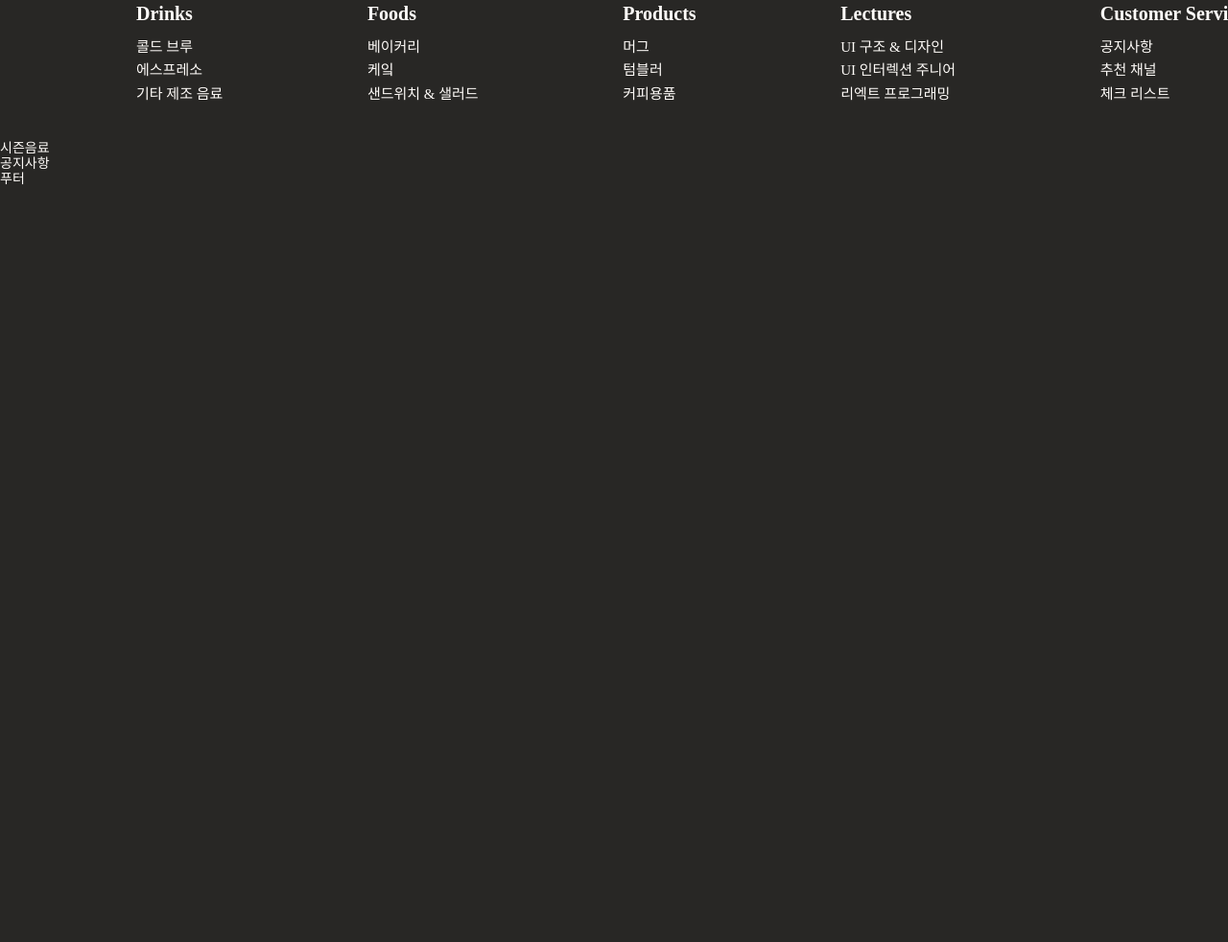
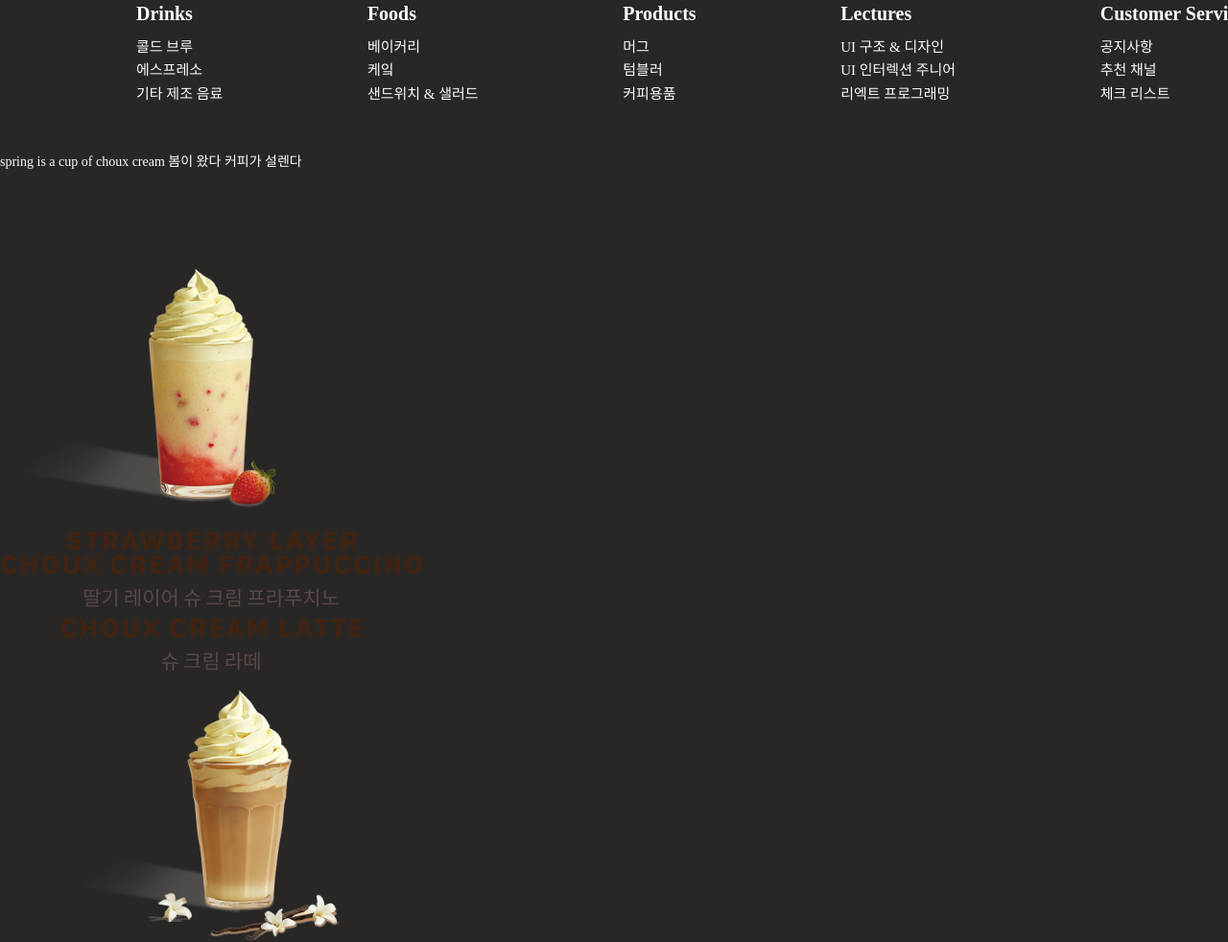
Before and after one commit to JOOMIOK/cafeW2020, a website built with Parcel: page src/index.html in a window 1280 px wide. Shown: the part 125-1107 px from the top of the page at 96% size. Before the commit the page ends 800 px from the top, so only its background shows below. Built offline with nearby package versions, Linux system fonts and the light colour scheme; a web font is replaced by a local one.

Commit message:
시즌음료 마크업

```diff
--- a/src/index.html
+++ b/src/index.html
@@ -101,7 +101,30 @@
             <main class="main">
                 <div class="layout-full season-container">
                     <div class="layout-width">
-                        <section class="season">시즌음료</section>
+                      <section class="season">
+
+                        <h2 class="a11y-hidden">시즌 음료</h2>
+                        <p class="season__description">
+                          <span class="season__description-text1">spring is a cup</span>
+                          <span class="season__description-text2 season-bar"><span>of</span></span>
+                          <span class="season__description-text3">choux</span>
+                          <span class="season__description-text4">cream</span>
+                          <span class="season__description-text5">봄이 왔다 커피가 설렌다</span>
+                        </p>
+                        <ul class="season__beverage-list">
+                          <li class="season__beverage-item">
+                            <img src="./images/beverage1.png" srcset="./images/beverage1@2x.png 2x" alt="strawberry layer - choux cream frappuccino(딸기 레이어 슈 크림 프라푸치노)">
+                          </li>
+                          <li class="season__beverage-item">
+                            <img src="./images/beverage2.png" srcset="./images/beverage2@2x.png 2x" alt="choux cream latte(슈 크림 라떼)">
+                          </li>
+                          <li class="season__beverage-item">
+                            <img src="./images/beverage3.png" srcset="./images/beverage3@2x.png 2x" alt="spring peach green tea(스프링 피치 그린 티)">
+                          </li>
+                        </ul>
+                        <a href="#" class="season__more">자세히보기</a>
+
+                    </section>
                     </div>
                 </div>
                 <div class="layout-full notice-container">
@@ -117,5 +140,6 @@
             </div>
         </div>
     </div>
+
 </body>
 </html>
```
